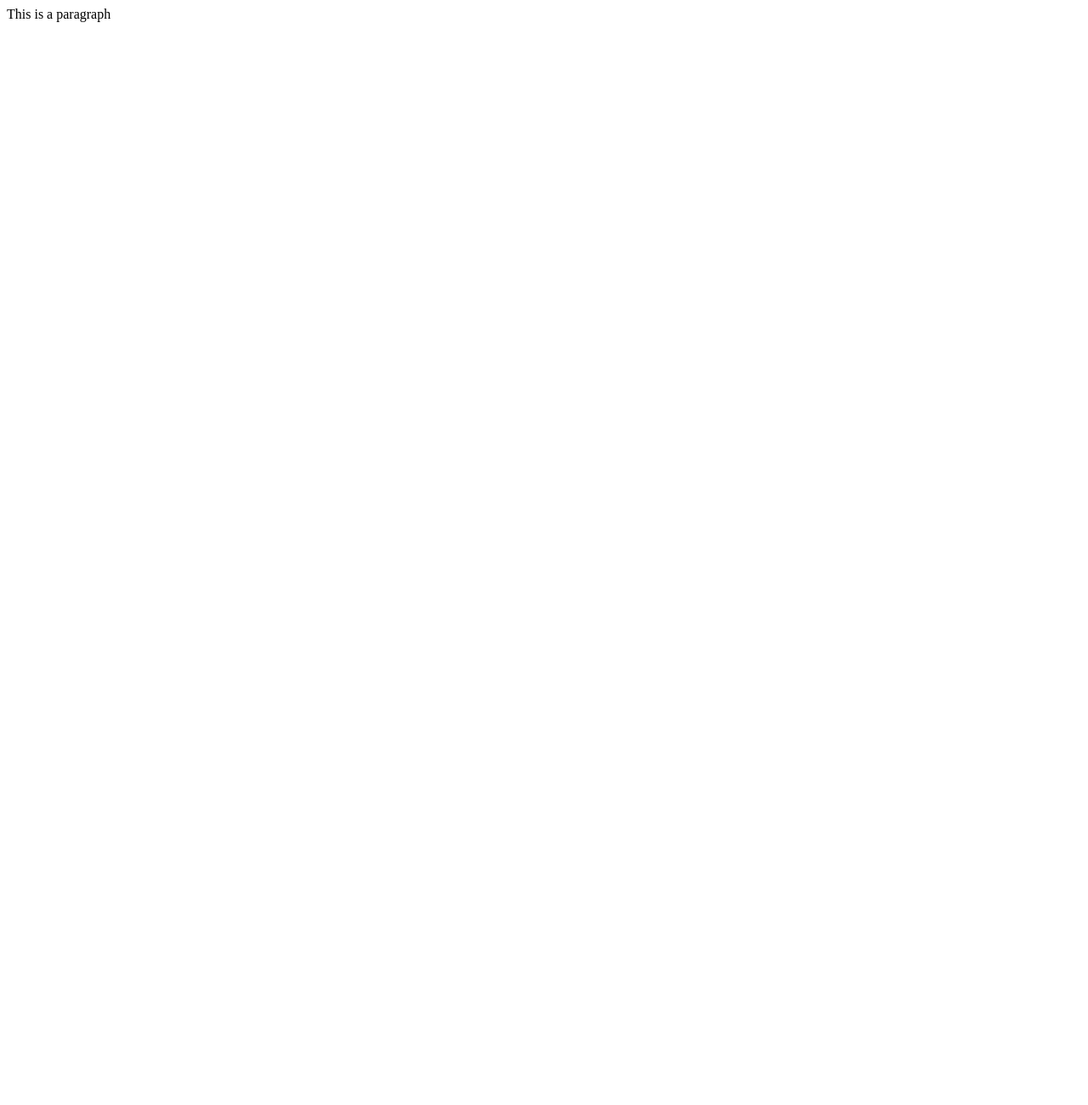
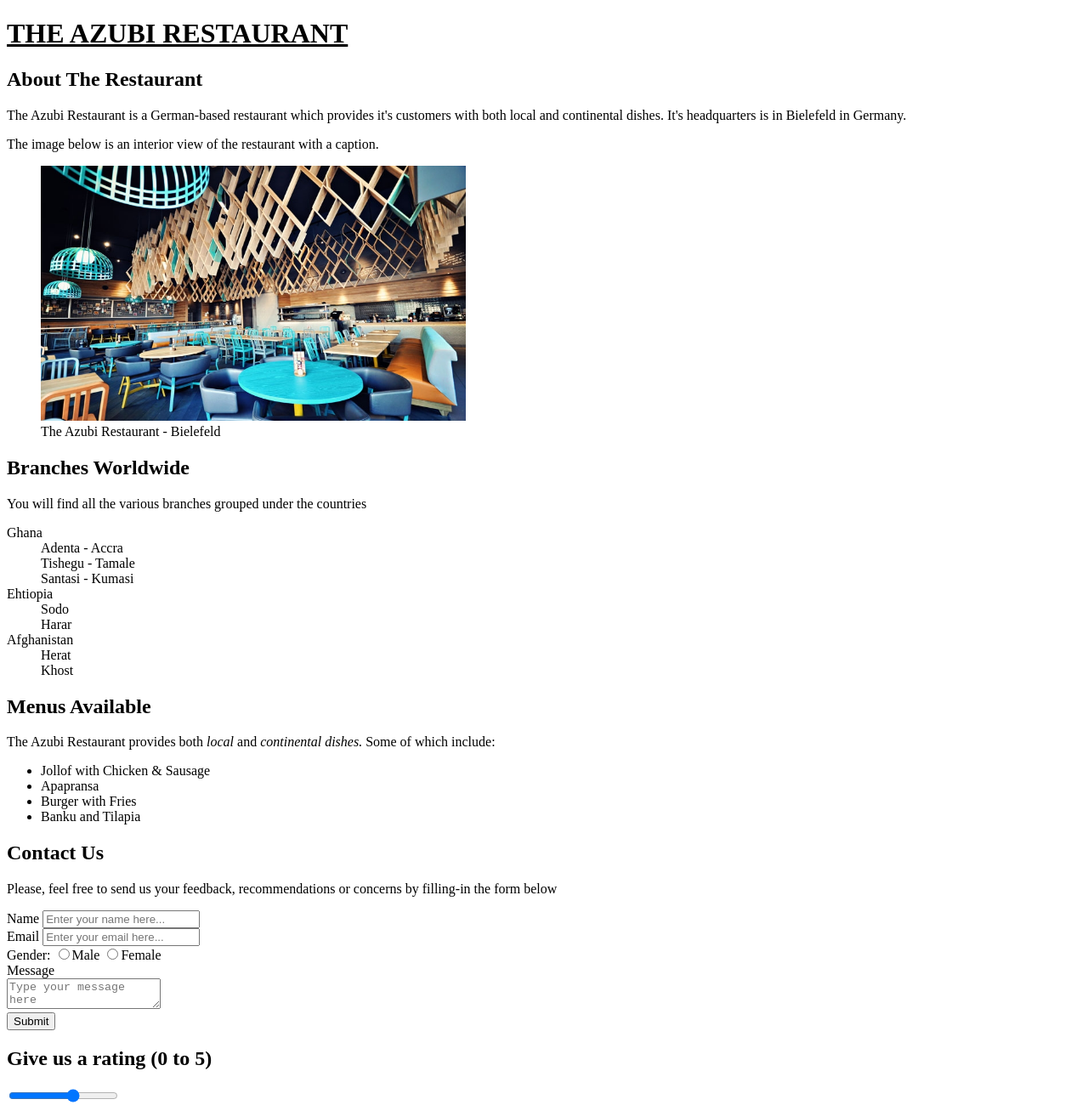
Before and after one commit to odurusphp/testingazubigit, a plain HTML site: page judith-tawiah.html in a window 1280 px wide. Shown: the top 1300 px of the page at 85% size. Before the commit the page ends 800 px from the top, so only its background shows below. Drawn offline with Linux system fonts and the light colour scheme.

Commit message:
HTML Assignment 1

```diff
--- a/judith-tawiah.html
+++ b/judith-tawiah.html
@@ -1,3 +1,103 @@
-<html>
-    <p>This is a paragraph</p>
+<!DOCTYPE html>
+<html lang="en">
+
+    <head>
+        <title>The Azubi Restaurant</title>
+        <meta charset="utf-8">
+        <meta name="viewport" content="width=device-width, initial-scale=1">
+    </head>
+
+    <body>
+        <header>
+            <h1><u>THE AZUBI RESTAURANT</u></h1>
+        </header>
+
+        <!-- About -->
+        <section>
+            <h2>About The Restaurant</h2>
+            <p>The Azubi Restaurant is a German-based restaurant which provides it's customers with both local and continental dishes. It's headquarters is in Bielefeld in Germany.</p>
+            <p>The image below is an interior view of the restaurant with a caption.</p>
+            <figure>
+                <img src="judith_tawiah_restaurant.jpg" alt="Interior view of Restaurant" width="500" height="300">
+                <figcaption>The Azubi Restaurant - Bielefeld</figcaption>
+            </figure>
+        </section>
+        <!-- About -->
+
+        <!-- Branches -->
+        <section>
+            <h2>Branches Worldwide</h2>
+            <p>You will find all the various branches grouped under the countries</p>
+            <dl>
+                <dt>Ghana</dt>
+                    <dd>Adenta - Accra</dd>
+                    <dd>Tishegu - Tamale</dd>
+                    <dd>Santasi - Kumasi</dd>
+                <dt>Ehtiopia</dt>
+                    <dd>Sodo</dd>
+                    <dd>Harar</dd>
+                <dt>Afghanistan</dt>
+                    <dd>Herat</dd>
+                    <dd>Khost</dd>
+            </dl>
+        </section>
+        <!-- Branches -->
+
+        <!-- Menus Available -->
+        <section>
+            <h2>Menus Available</h2>
+            <p>The Azubi Restaurant provides both <em>local</em> and <em>continental dishes.</em> Some of which include:</p>
+            <ul>
+                <li>Jollof with Chicken & Sausage</li>
+                <li>Apapransa</li>
+                <li>Burger with Fries</li>
+                <li>Banku and Tilapia</li>
+            </ul>
+        </section>
+        <!-- Menus Available -->
+
+        <!-- Contact Us -->
+        <section>
+            <h2>Contact Us</h2>
+            <p>Please, feel free to send us your feedback, recommendations or concerns by filling-in the form below</p>
+            <form>
+                <label>Name</label> <input type="text" placeholder="Enter your name here...">
+                <br>
+                <label>Email</label> <input type="email" placeholder="Enter your email here...">
+                <br>
+                <label>Gender:</label> <input type="radio">Male <input type="radio">Female
+                <br>
+                <label>Message</label>
+                <br>
+                <textarea placeholder="Type your message here"></textarea>
+                <br>
+                <input type="submit" value="Submit">
+            </form>
+        </section>
+        <!-- Contact Us -->
+
+        <!-- Rating -->
+        <h2>Give us a rating (0 to 5)</h2>
+        <input type="range" min="0" max="5" value="3">
+        <!-- Rating -->
+
+        <!-- CEO Message -->
+        <h2>A Message From The C.E.O</h2>
+        <p>The C.E.O in an interview was asked for his motivation in bringing up this restaurant. This is what he said:
+            <blockquote>"There is no food difficult for you to eat. It is just a matter of psyching yourself. Free your mind and the food will settle in your belly because the sweetness of the pudding is in the eating."
+                <br>
+                <br>
+                <cite>-Honourable Nana Yaw Oduro</cite>
+            </blockquote>
+        </p>
+        <!-- CEO Message -->
+
+        <hr>
+
+        <!-- Footer -->
+        <footer>&copy; Azubi Restaurant - 2020. Website: <a href="https://github.com/odurusphp/testingazubigit/" target="_blank">https://github.com/odurusphp/testingazubigit/</a></footer>
+        <!-- Footer -->
+        <br>
+    </body>
+
 </html>
```
Also changed, not shown: judith_tawiah_restaurant.jpg (added).
